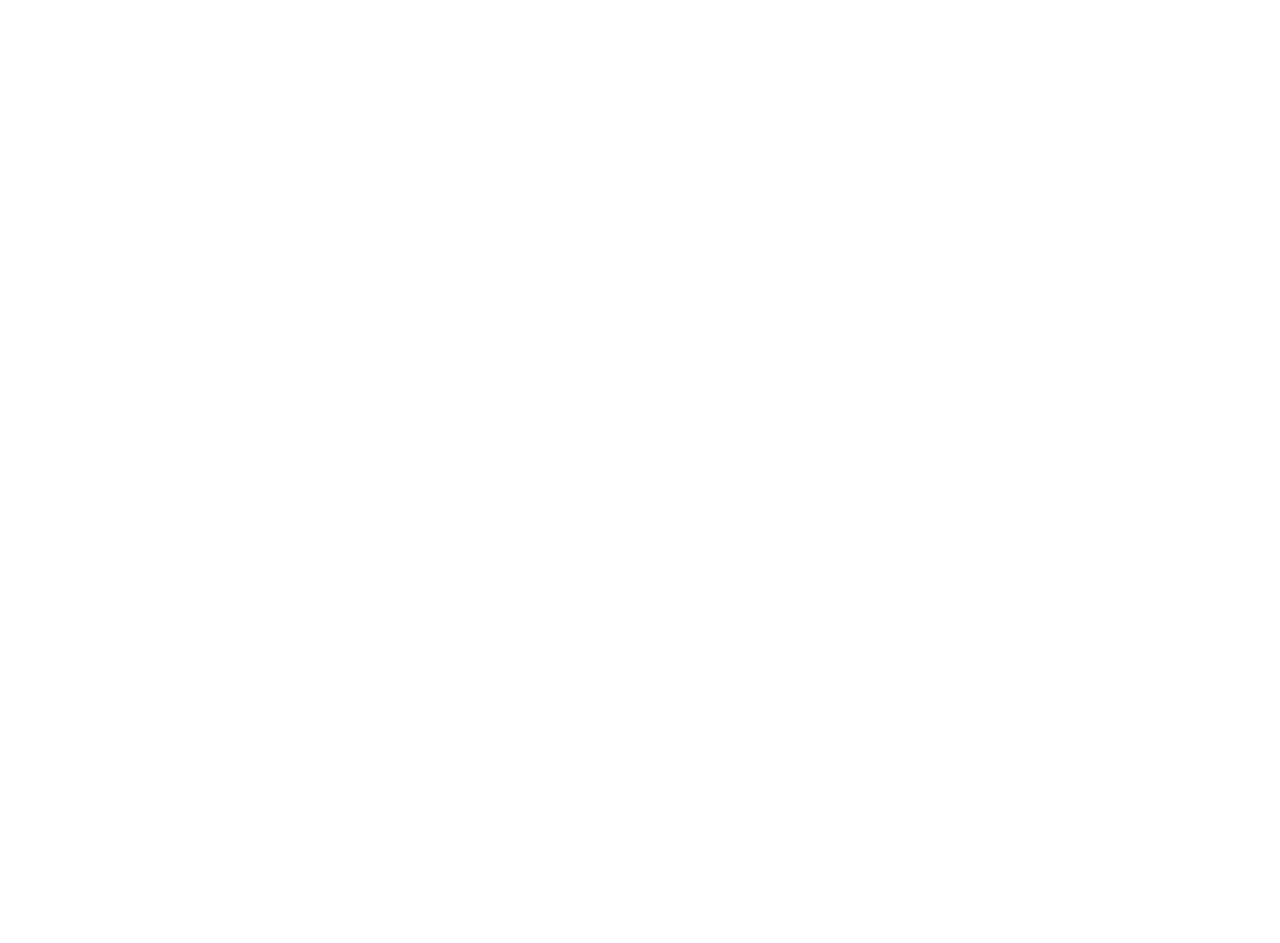
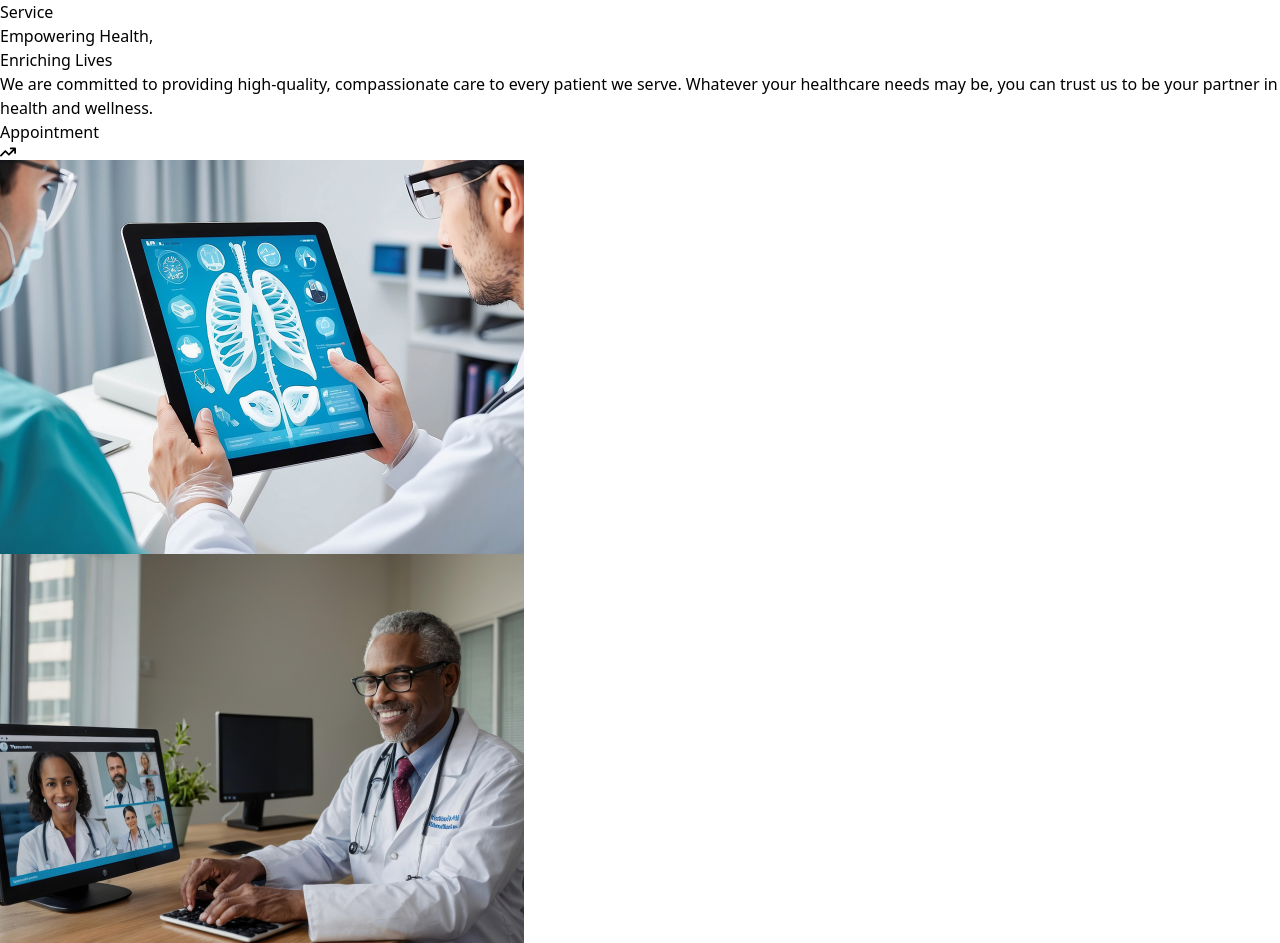
Before and after one commit to shaikot07/doctor-pluse, a React (Vite) app: page / in a window 1280 px wide. Shown: the part 2389-3332 px from the top of the page. Before the commit the page ends 2389 px from the top, so only its background shows below. Built offline with nearby package versions, Linux system fonts and the light colour scheme.

Commit message:
added servies sections

```diff
--- a/src/App.jsx
+++ b/src/App.jsx
@@ -1,5 +1,6 @@
 import Hero from "./Home/Hero/Hero"
 import NavBar from "./Home/NavBar/NavBar"
+import Service from "./Home/Service/Service"
 import WhoAreWe from "./Home/WhoAreWe/WhoAreWe"
 
 
@@ -11,6 +12,7 @@
       <NavBar/>
       <Hero/>
       <WhoAreWe/>
+      <Service/>
     </>
   )
 }
--- /dev/null
+++ b/src/Home/Service/Service.jsx
@@ -0,0 +1,37 @@
+import React from 'react';
+import { FaArrowTrendUp } from 'react-icons/fa6';
+import img1 from '../../assets/Rectangle 27-2.png'
+import img2 from '../../assets/Rectangle 27-1.png'
+import img3 from '../../assets/Rectangle 277.png'
+
+const Service = () => {
+    return (
+        <div className='bg-[#FFFFF5] max-w-6xl mx-auto mt-28 mb-10 ' >
+            <div className='grid grid-cols-2 space-y-8'>
+                <div className='w-[524px] h-[350px] '>
+                    <button className='px-6 py-2 bg-[#FFFFF5] border-2 rounded-full border-black font-semibold mt-3 mb-2'>Service</button>
+                    <h2 className='text-3xl font-semibold mt-2 mb-4'>Empowering Health,<br /> Enriching Lives</h2>
+                    <p className='w-[70%] mb-3'>We are committed to providing high-quality, compassionate care to every patient we serve. Whatever your healthcare needs may be, you can trust us to be your partner in health and wellness.</p>
+                    <button className='px-6 py-2 bg-[#FFC637]  rounded-lg mt-3 font-semibold'>Appointment <FaArrowTrendUp className='inline' /></button>
+                </div>
+                <div className='w-[524px] h-[350px] rounded-3xl'>
+
+                   <img className='w-[524px] h-[350px] rounded-3xl ' src={img1} alt="" />
+                </div>
+                <div className='w-[524px] h-[350px] rounded-3xl'>
+
+                   <img className='w-[524px] h-[350px] rounded-3xl ' src={img2} alt="" />
+                </div>
+                <div className='w-[524px] h-[350px] rounded-3xl'>
+
+                   <img className='w-[524px] h-[350px] rounded-3xl ' src={img3} alt="" />
+                </div>
+
+
+
+            </div>
+        </div>
+    );
+};
+
+export default Service;
--- a/src/Home/WhoAreWe/WhoAreWe.jsx
+++ b/src/Home/WhoAreWe/WhoAreWe.jsx
@@ -4,7 +4,7 @@
 
 const WhoAreWe = () => {
     return (
-        <div className='grid grid-cols-2 max-w-6xl mx-auto items-center'>
+        <div className='grid sm:grid-cols-1 md:grid-cols-2 max-w-6xl mx-auto items-center'>
             <div className='flex-1 py-6'>
                 <button className='px-6 py-2 bg-[#FFFFF5] border-2 rounded-full border-black font-semibold'>Who Are We</button>
                 <h1 className='mt-4 text-5xl font-semibold text-[#020043]'>We Help To Get <br /> Soultions</h1>
```
Also changed, not shown: src/Home/Testimonial/Testimonial.jsx (added, +11 -0 lines), src/assets/Rectangle 277.png (renamed from src/assets/Rectangle 27.png).
